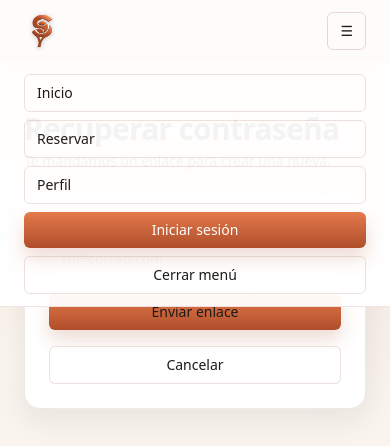
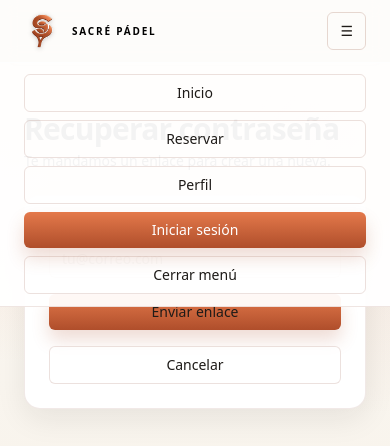
Before and after one commit to Roy125512/SacrePadel, a Next.js app: page /forgot-password in a window 390 px wide. Both pictures are taken after a click on the button "Abrir menú". Shown: the top 446 px of the page. Built offline with nearby package versions, Linux system fonts and the light colour scheme; no server answers.

Commit message:
final final

```diff
--- a/src/components/AppHeader.tsx
+++ b/src/components/AppHeader.tsx
@@ -100,16 +100,16 @@ export default function AppHeader() {
     >
       <div className="relative mx-auto flex max-w-6xl items-center justify-between px-6 py-3">
         {/* LOGO + NOMBRE */}
-        <Link href="/" className="flex items-center gap-3">
+        <Link href="/" className="flex items-center gap-3 min-w-0">
           <Image
             src="/logo-sacre.png"
             alt="Sacré Pádel"
             width={36}
             height={36}
             priority
-            className="drop-shadow-sm"
+            className="drop-shadow-sm shrink-0"
           />
-          <span className="hidden sm:inline text-xs font-semibold tracking-[0.28em] text-black">
+          <span className="block min-w-0 truncate whitespace-nowrap text-[10px] sm:text-xs font-semibold tracking-[0.18em] sm:tracking-[0.28em] text-black">
             SACRÉ PÁDEL
           </span>
 
@@ -172,35 +172,48 @@ export default function AppHeader() {
                 style={{ borderColor: "rgba(120, 46, 21, 0.12)" }}
               >
                 <div className="mx-auto max-w-6xl px-6 py-3 grid gap-2">
-                  <Link href="/" className="w-full text-sm rounded-md border px-3 py-2"
-                    style={{ borderColor: "rgba(120, 46, 21, 0.14)" }}>
+                  <Link
+                    href="/"
+                    className="w-full text-sm rounded-md border px-3 py-2 text-center"
+                    style={{ borderColor: "rgba(120, 46, 21, 0.14)" }}
+                  >
                     Inicio
                   </Link>
 
+
                   <Link
                     href={loggedIn ? "/reservar" : loginToReserveHref}
-                    className="w-full text-sm rounded-md border px-3 py-2"
+                    className="w-full text-sm rounded-md border px-3 py-2 text-center"
                     style={{ borderColor: "rgba(120, 46, 21, 0.14)" }}
                   >
                     Reservar
                   </Link>
 
-                  <Link href="/perfil" className="w-full text-sm rounded-md border px-3 py-2"
+                  <Link href="/perfil" className="w-full text-sm rounded-md border px-3 py-2 text-center"
                     style={{ borderColor: "rgba(120, 46, 21, 0.14)" }}>
                     Perfil
                   </Link>
 
                   {loggedIn && (role === "owner" || role === "reception") && (
-                    <Link href="/reception" className="w-full text-sm rounded-md border px-3 py-2"
+                    <Link href="/reception" className="w-full text-sm rounded-md border px-3 py-2 text-center"
                       style={{ borderColor: "rgba(120, 46, 21, 0.14)" }}>
                       Recepción
                     </Link>
                   )}
 
                   {loggedIn ? (
-                    <button onClick={signOut} className="w-full btn-secondary">
+                    <button
+                      onClick={signOut}
+                      className="w-full text-sm rounded-md border px-3 py-2 text-center transition"
+                      style={{
+                        borderColor: "rgba(175, 78, 43, 0.25)",
+                        background: "rgba(253, 238, 232, 0.9)",
+                        color: "rgba(120, 46, 21, 0.95)",
+                      }}
+                    >
                       Cerrar sesión
                     </button>
+
                   ) : (
                     <Link href={loginToReserveHref} className="w-full btn-primary text-center">
                       Iniciar sesión
@@ -210,11 +223,12 @@ export default function AppHeader() {
                   <button
                     type="button"
                     onClick={() => setMenuOpen(false)}
-                    className="w-full rounded-md border px-3 py-2 text-sm"
+                    className="w-full rounded-md border px-3 py-2 text-sm text-center"
                     style={{ borderColor: "rgba(120, 46, 21, 0.14)" }}
                   >
                     Cerrar menú
                   </button>
+
                 </div>
               </div>
             )}
```
